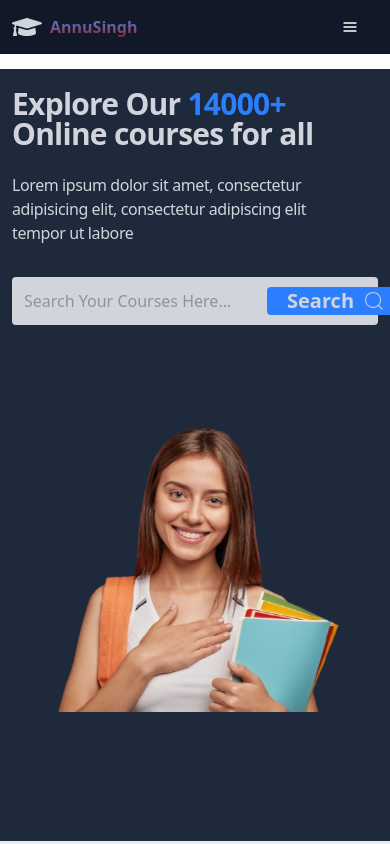
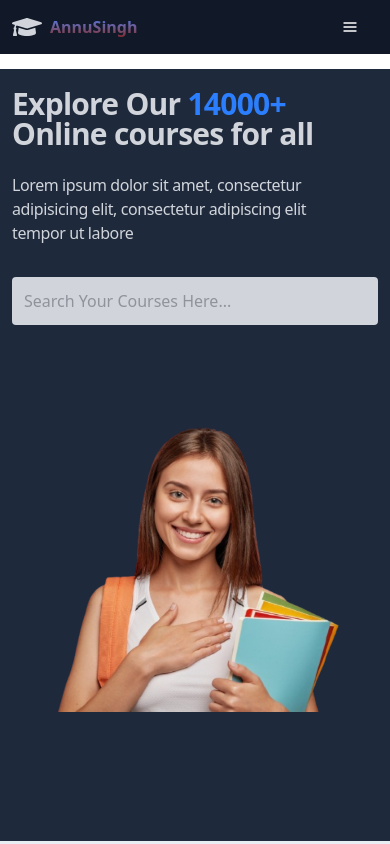
Before and after one commit to Annu12348/LMS, a React (Vite) app in the folder Frontend/: page / in a window 390 px wide. Shown: the top 844 px of the page. Built offline with nearby package versions, Linux system fonts and the light colour scheme; no server answers.

Commit message:
responsive part start

```diff
--- a/Frontend/src/pages/Home.jsx
+++ b/Frontend/src/pages/Home.jsx
@@ -27,7 +27,7 @@ const Home = () => {
                 type="text"
                 placeholder="search your courses here..."
               />
-              <h1 className="flex items-center bg-blue-500 rounded h-full px-5 text-[#d1d5db] font-semibold capitalize text-xl gap-2">
+              <h1 className="md:flex hidden items-center bg-blue-500 rounded h-full px-5 text-[#d1d5db] font-semibold capitalize text-xl gap-2">
                 search
                 <span className="text-2xl">
                   <CiSearch />
```
